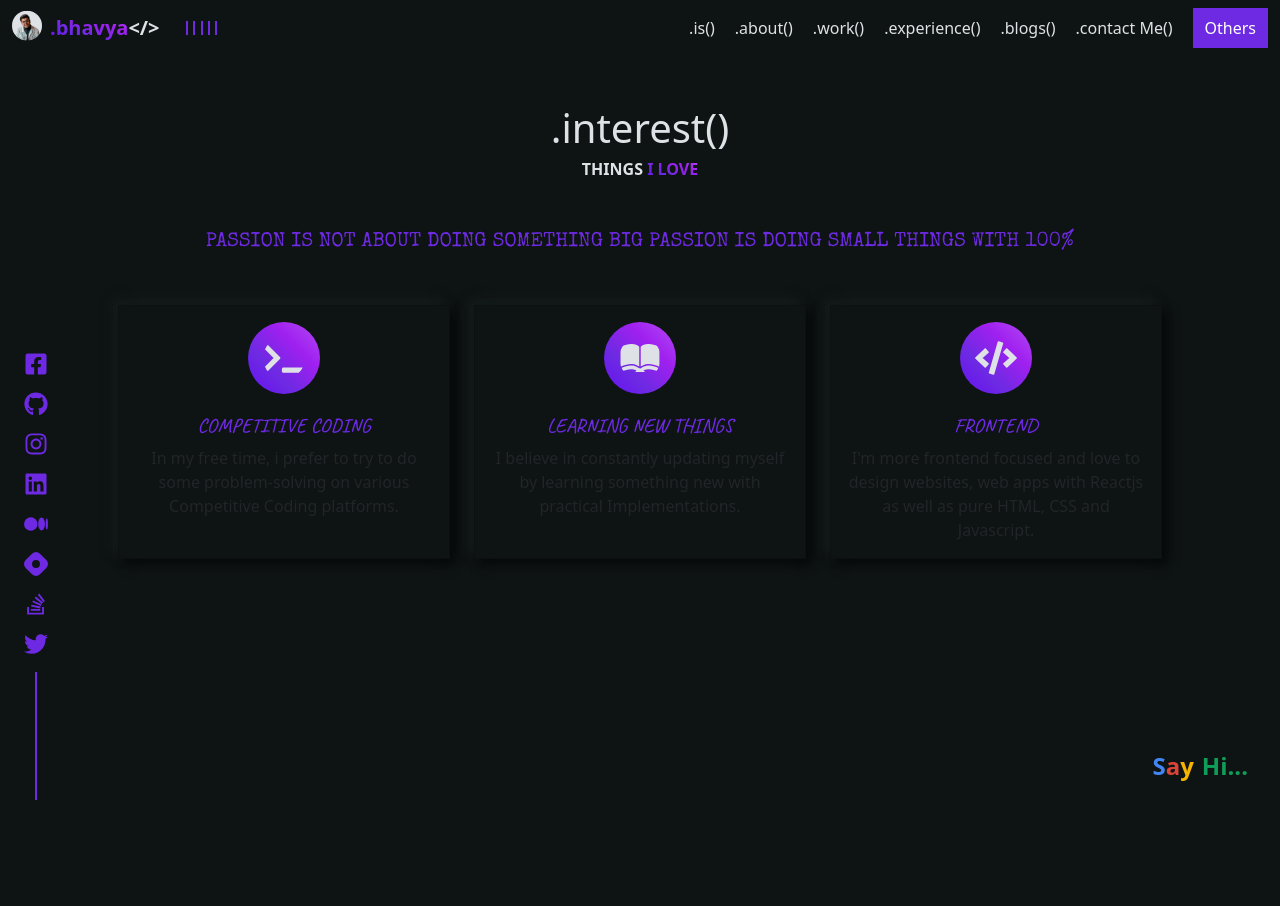
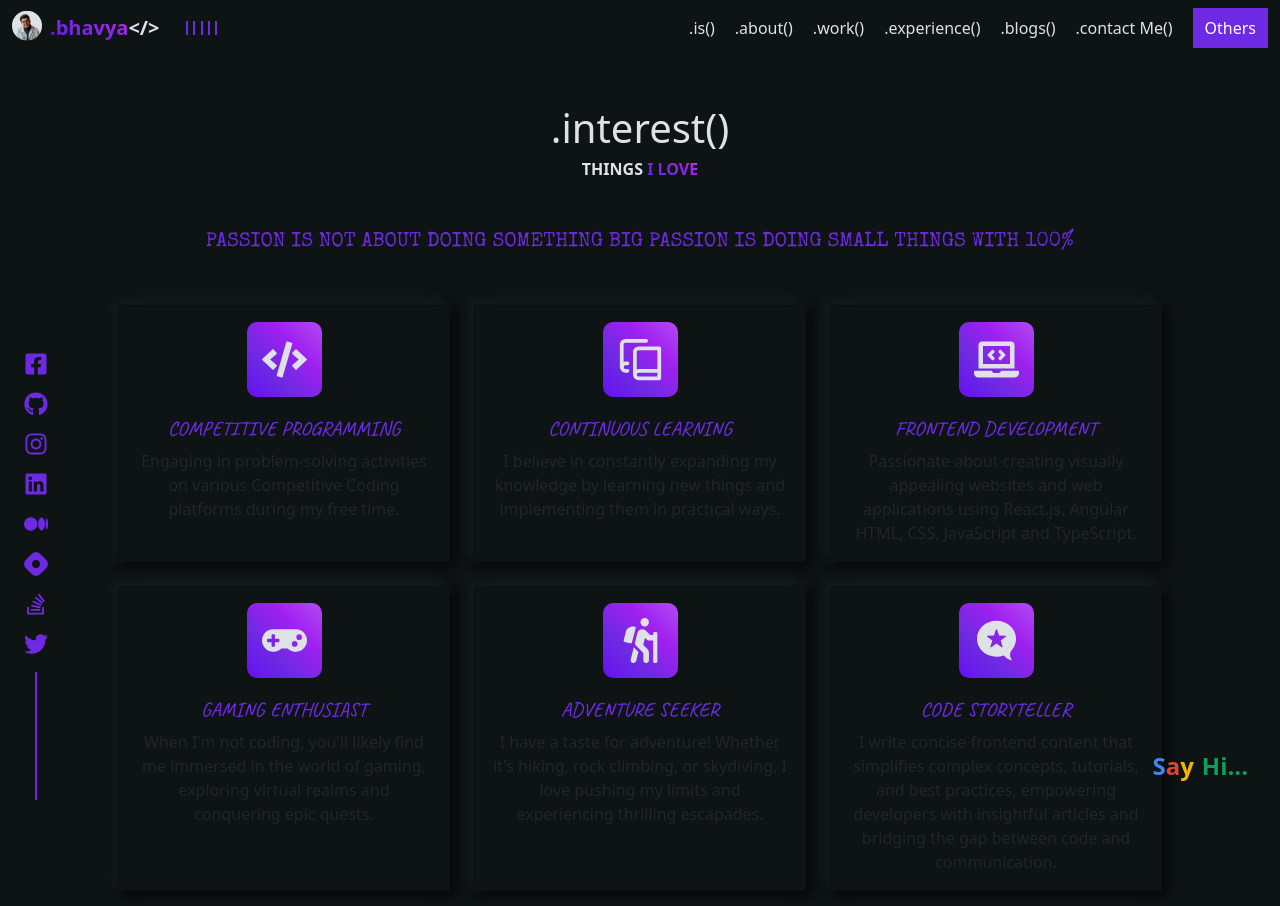
Before and after one commit to TheNewC0der-24/Portfolio, a React (Vite) app: page /interest in a window 1280 px wide. Shown: the top 906 px of the page. Before the commit the page ends 800 px from the top, so only its background shows below. Built offline with nearby package versions, Linux system fonts and the light colour scheme; a web font is replaced by a local one.

Commit message:
Portfolio

```diff
--- a/src/Components/Interest/Interest.jsx
+++ b/src/Components/Interest/Interest.jsx
@@ -4,8 +4,7 @@ import SocialLinks from '../../subComponents/SocialLinks/SocialLinks';
 
 import { darkTheme } from '../Themes';
 
-import { FaCode, FaTerminal } from 'react-icons/fa';
-import { GiOpenBook } from 'react-icons/gi';
+import InterestCard from './InterestCard';
 
 const GlobalStyle = createGlobalStyle`
   body {
@@ -47,9 +46,9 @@ const GlobalStyle = createGlobalStyle`
     padding: 15px;
     display: inline-block;
     text-align: center;
-    border-radius: 50%;
-    width: 72px;
-    height: 72px;
+    border-radius: 10px;
+    width: 75px;
+    height: 75px;
     background: linear-gradient(to right top, #6610f2, #6d2ae2, #a020f0, #b24bf3);
     font-size: 36px;
     line-height: 1;
@@ -82,35 +81,7 @@ const Interest = () => {
                     </blockquote>
                 </Quote>
                 <div className="container d-flex justify-content-center mx-auto">
-                    <div className="container row row-cols-1 row-cols-md-3 g-4">
-                        <div className="col">
-                            <div className="card h-100">
-                                <div className="card-body">
-                                    <FaTerminal className="icon" />
-                                    <h5 className="card-title">COMPETITIVE CODING</h5>
-                                    <p className="card-text">In my free time, i prefer to try to do some problem-solving on various Competitive Coding platforms.</p>
-                                </div>
-                            </div>
-                        </div>
-                        <div className="col">
-                            <div className="card h-100">
-                                <div className="card-body">
-                                    <GiOpenBook className="icon" />
-                                    <h5 className="card-title">LEARNING NEW THINGS</h5>
-                                    <p className="card-text">I believe in constantly updating myself by learning something new with practical Implementations.</p>
-                                </div>
-                            </div>
-                        </div>
-                        <div className="col">
-                            <div className="card h-100">
-                                <div className="card-body">
-                                    <FaCode className="icon" />
-                                    <h5 className="card-title">FRONTEND</h5>
-                                    <p className="card-text">I'm more frontend focused and love to design websites, web apps with Reactjs as well as pure HTML, CSS and Javascript.</p>
-                                </div>
-                            </div>
-                        </div>
-                    </div>
+                    <InterestCard />
                 </div>
             </div>
         </ThemeProvider>
--- /dev/null
+++ b/src/Components/Interest/InterestCard.jsx
@@ -0,0 +1,76 @@
+import React from 'react';
+
+import { FaCode, FaLaptopCode, FaHiking, FaMicroblog, FaGamepad } from 'react-icons/fa';
+import { LuBookCopy } from 'react-icons/lu';
+
+const Card = ({ title, content, Icon }) => (
+    <div className="col-lg-4 col-md-6">
+        <div className="card h-100">
+            <div className="card-body">
+                {Icon && <Icon className="icon" />}
+                <h5 className="card-title">{title}</h5>
+                <p className="card-text">{content}</p>
+            </div>
+        </div>
+    </div>
+);
+
+const InterestCard = () => {
+
+    const interestData = [
+        {
+            id: 1,
+            title: "COMPETITIVE PROGRAMMING",
+            content: "Engaging in problem-solving activities on various Competitive Coding platforms during my free time.",
+            icon: FaCode
+        },
+        {
+            id: 2,
+            title: "CONTINUOUS LEARNING",
+            content: "I believe in constantly expanding my knowledge by learning new things and implementing them in practical ways.",
+            icon: LuBookCopy
+        },
+        {
+            id: 3,
+            title: "FRONTEND DEVELOPMENT",
+            content: "Passionate about creating visually appealing websites and web applications using React.js, Angular HTML, CSS, JavaScript and TypeScript.",
+            icon: FaLaptopCode
+        },
+        {
+            id: 4,
+            title: "GAMING ENTHUSIAST",
+            content: "When I'm not coding, you'll likely find me immersed in the world of gaming, exploring virtual realms and conquering epic quests.",
+            icon: FaGamepad
+        },
+        {
+            id: 5,
+            title: "ADVENTURE SEEKER",
+            content: "I have a taste for adventure! Whether it's hiking, rock climbing, or skydiving, I love pushing my limits and experiencing thrilling escapades.",
+            icon: FaHiking
+        },
+        {
+            id: 6,
+            title: "CODE STORYTELLER",
+            content: "I write concise frontend content that simplifies complex concepts, tutorials, and best practices, empowering developers with insightful articles and bridging the gap between code and communication.",
+            icon: FaMicroblog
+        }
+    ];
+
+
+    return (
+        <div className="container row g-4">
+            {
+                interestData.map((interest) => (
+                    <Card
+                        key={interest.id}
+                        title={interest.title}
+                        content={interest.content}
+                        Icon={interest.icon}
+                    />
+                ))
+            }
+        </div>
+    )
+}
+
+export default InterestCard;
--- a/src/Components/Skills/Skills.jsx
+++ b/src/Components/Skills/Skills.jsx
@@ -29,11 +29,11 @@ import {
     SiPycharm,
     SiAtom,
     SiWindows11,
-    SiLatex
+    SiLatex,
+    SiVisualstudiocode
 } from 'react-icons/si';
 import { IoLogoJavascript } from 'react-icons/io';
 import { BsBootstrapFill } from 'react-icons/bs';
-import { TbBrandVscode } from 'react-icons/tb';
 
 // Social Links
 import SocialLinks from '../../subComponents/SocialLinks/SocialLinks';
@@ -154,7 +154,7 @@ const Skills = () => {
                                         <Typography variant='h5' sx={{ fontWeight: "bold" }} style={{ color: "#6d2ae2" }}>DATABASE, IDES / EDITORS & OS</Typography>
                                         <div className='d-flex flex-wrap gap-4 mt-4'>
                                             <h1><span className="badge" style={{ border: "2px solid #6d2ae2" }}><SiMysql style={{ color: "#6d2ae2" }} /></span></h1>
-                                            <h1><span className="badge" style={{ border: "2px solid #6d2ae2" }}><TbBrandVscode style={{ color: "#6d2ae2" }} /></span></h1>
+                                            <h1><span className="badge" style={{ border: "2px solid #6d2ae2" }}><SiVisualstudiocode style={{ color: "#6d2ae2" }} /></span></h1>
                                             <h1><span className="badge" style={{ border: "2px solid #6d2ae2" }}><SiPycharm style={{ color: "#6d2ae2" }} /></span></h1>
                                             <h1><span className="badge" style={{ border: "2px solid #6d2ae2" }}><SiAtom style={{ color: "#6d2ae2" }} /></span></h1>
                                             <h1><span className="badge" style={{ border: "2px solid #6d2ae2" }}><SiWindows11 style={{ color: "#6d2ae2" }} /></span></h1>
```
Also changed, not shown: src/Components/Experience/Experience.jsx (+26 -16 lines).
